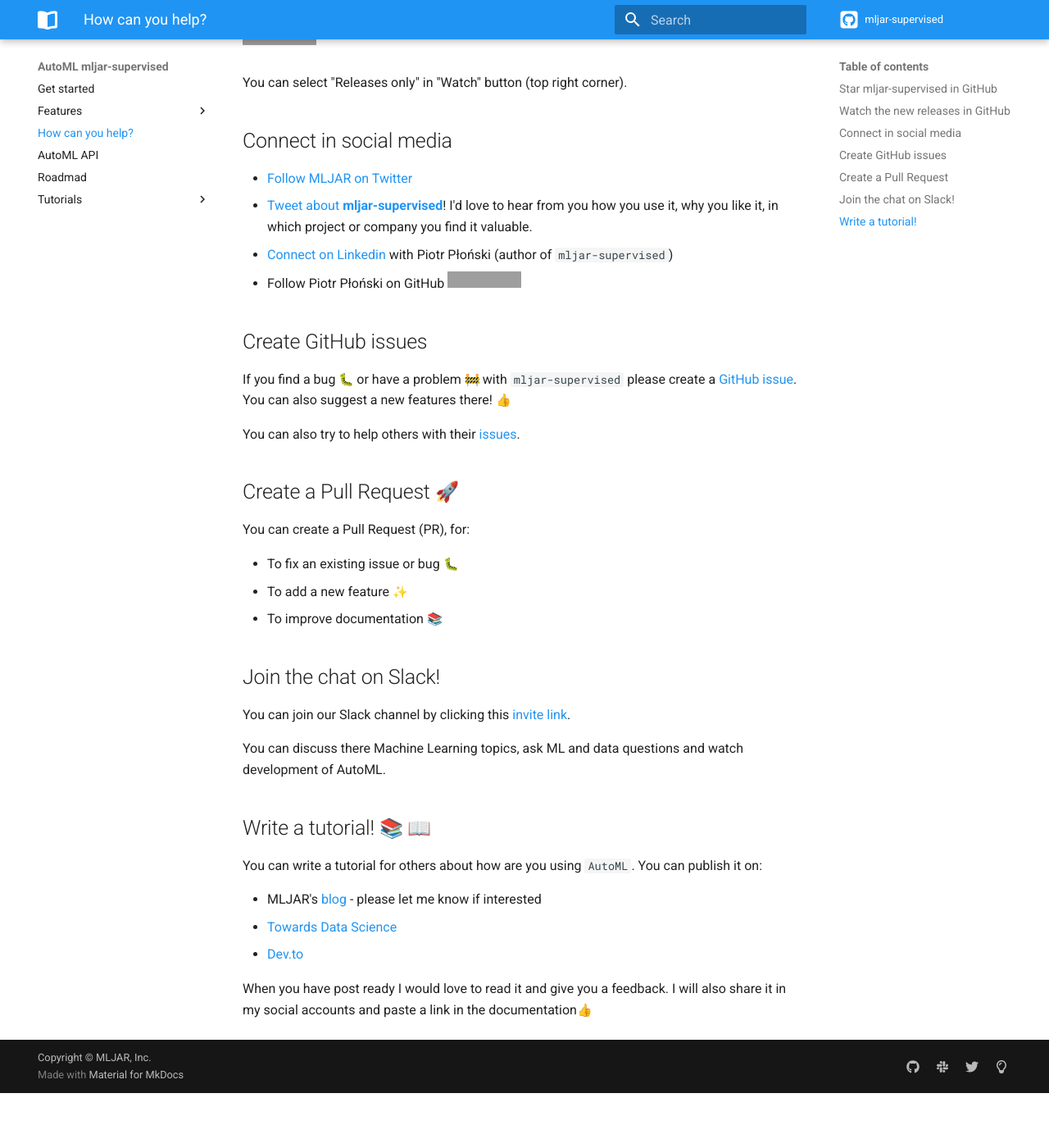
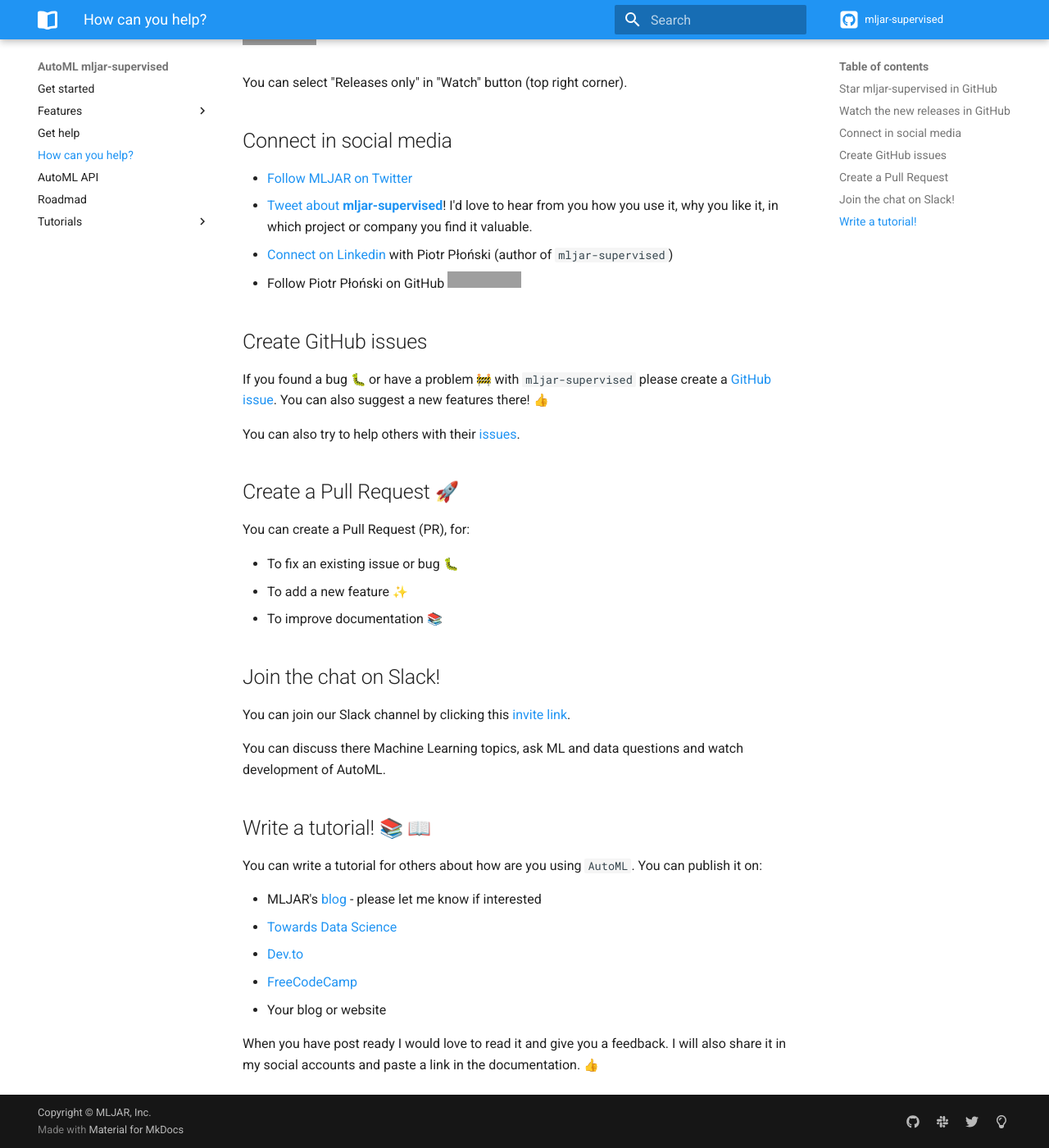
Before and after one commit to mljar/docs, an MkDocs documentation site: the page built from docs/help.md, in a window 1280 px wide and 1400 px high, scrolled down 707 px. Shown: the whole window at 82% size. Built offline with MkDocs 1.6.1 and Material for MkDocs 9.7.7, drawn with Linux system fonts in a browser that asks for light colours; emoji names are drawn with the system emoji font; comment, search, counter and statistics services are not loaded; before the commit the page ends 2040 px from its top, so only the background shows below that; some of the changed text lies outside the part shown; grey boxes are pictures that could not be loaded.

```diff
--- a/docs/help.md
+++ b/docs/help.md
@@ -1,6 +1,6 @@
 # How can you help?
 
-Do you get amazing ML models and results with `AutoML`?
+Do you get amazing results and ML models with `AutoML`?
 
 Would you like to help with `mljar-supervised`?
 
@@ -36,7 +36,7 @@ You can select "Releases only" in "Watch" button (top right corner).
 
 ## Create GitHub issues
 
-If you find a bug :bug: or have a problem :construction: with `mljar-supervised` please create a [GitHub issue](https://github.com/mljar/mljar-supervised/issues/new). You can also suggest a new features there! :+1:
+If you found a bug :bug: or have a problem :construction: with `mljar-supervised` please create a [GitHub issue](https://github.com/mljar/mljar-supervised/issues/new). You can also suggest a new features there! :+1:
 
 You can also try to help others with their [issues](https://github.com/mljar/mljar-supervised/issues).
 
@@ -61,5 +61,7 @@ You can write a tutorial for others about how are you using `AutoML`. You can pu
 - MLJAR's [blog](https://mljar.com/blog) - please let me know if interested
 - [Towards Data Science](https://towardsdatascience.com/)
 - [Dev.to](https://dev.to/)
+- [FreeCodeCamp](https://www.freecodecamp.org)
+- Your blog or website
 
-When you have post ready I would love to read it and give you a feedback. I will also share it in my social accounts and paste a link in the documentation:+1:
+When you have post ready I would love to read it and give you a feedback. I will also share it in my social accounts and paste a link in the documentation. :+1:
--- a/mkdocs.yml
+++ b/mkdocs.yml
@@ -61,13 +61,14 @@ nav:
   - Get started: index.md
   - Features:
     - Steps of AutoML: features/automl.md
-    - AutoML Modes: features/modes.md
+    - AutoML modes: features/modes.md
     - Golden Features: features/golden_features.md
     - Features Selection: features/features_selection.md
     - Algorithms: features/algorithms.md
     - Automated EDA: features/eda.md
     - Eplainability: features/explain.md
 
+  - Get help: get_help.md
   - How can you help?: help.md
   - AutoML API: api.md
   - Roadmad: roadmap.md
```
Also changed, not shown: docs/api.md (added, +5 -0 lines), docs/features/algorithms.md (added, +1 -0 lines), docs/features/automl.md (+7 -2 lines), docs/features/eda.md (added, +1 -0 lines), docs/get_help.md (added, +13 -0 lines), docs/roadmap.md (added, +29 -0 lines), docs/features/explain.md (added), docs/features/features_selection.md (added), docs/features/golden_features.md (added), docs/features/tuning.md (added), 1 other file.
